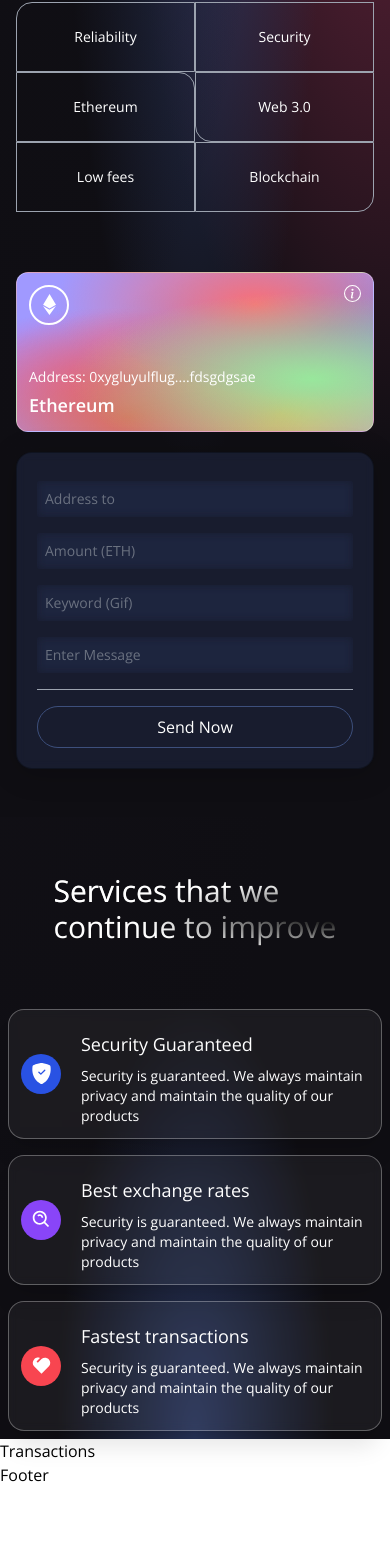
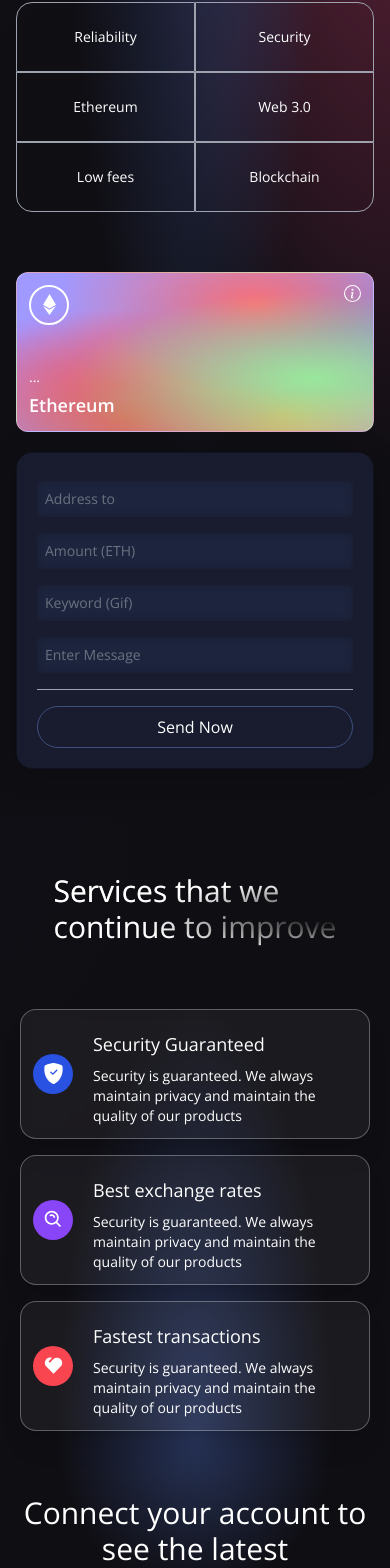
Before and after one commit to kevmhughes/krypt, a React (Vite) app in the folder client/: page / in a window 390 px wide. Shown: the part 387-1955 px from the top of the page. Before the commit the page ends 1874 px from the top, so only its background shows below. Built offline with nearby package versions, Linux system fonts and the light colour scheme.

Commit message:
Modify styling, include address on Ethereum card and update Transaction.jsx

```diff
--- a/client/src/components/Services.jsx
+++ b/client/src/components/Services.jsx
@@ -18,7 +18,7 @@
 
 const Services = () => {
   return (
-    <div className="flex flex-col md:flex-row w-full justify-center items-center gradient-bg-services">
+    <div className="flex flex-col md:flex-row w-full justify-center items-center gradient-bg-services px-3">
       <div className="flex mf:flex-row flex-column items-center justify-between md:p-20 py-12 px-4">
         <div className="flex-1 flex flex-col justify-start items-start">
           <h1 className="text-white text-3xl sm:text-5xl py-2 text-gradient">
--- a/client/src/components/Transactions.jsx
+++ b/client/src/components/Transactions.jsx
@@ -1,5 +1,25 @@
+import React, { useContext } from "react";
+import { TransactionContext } from "../context/TransactionContext";
+
+import dummyData from "../utils/dummyData";
+
 const Transactions = () => {
-  return <h1>Transactions</h1>;
+  const { currentAccount } = useContext(TransactionContext);
+  return (
+    <div className="flex w-full justify-center items-center 2xl:px-20 gradient-bg-transactions">
+      <div className="flex flex-col md:p-12 py-12 px-4">
+        {currentAccount ? (
+          <h3 className="text-white text-3xl text-center my-2">
+            Latest transactions
+          </h3>
+        ) : (
+          <h3 className="text-white text-3xl text-center my-2">
+            Connect your account to see the latest transactions
+          </h3>
+        )}
+      </div>
+    </div>
+  );
 };
 
 export default Transactions;
--- a/client/src/components/Welcome.jsx
+++ b/client/src/components/Welcome.jsx
@@ -5,6 +5,7 @@
 
 import { TransactionContext } from "../context/TransactionContext";
 import { Loader } from "./";
+import { shortenAddress } from "../utils/shortenAccountNumber";
 
 const commonStyles =
   "min-h-[70px] sm:px-0 px-2 sm:min-w-[120px] flex justify-center items-center border-[0.5px] border-gray-400 text-sm font-light text-white";
@@ -56,7 +57,7 @@
             <button
               type="button"
               onClick={connectWallet}
-              className="flex flex-row justify-center items-center my-5 bg-[#2952e3] p-3 rounded-full cursor-pointer hover:bg-[#2546bd]"
+              className="w-full flex flex-row justify-center items-center my-5 bg-[#2952e3] p-3 rounded-full cursor-pointer hover:bg-[#2546bd]"
             >
               <p className="text-white text-base font-semibold">
                 Connect wallet
@@ -66,10 +67,18 @@
 
           <div className="grid sm:grid-cols-3 grid-cols-2 w-full mt-10">
             <div className={`rounded-tl-2xl ${commonStyles}`}>Reliability</div>
-            <div className={commonStyles}>Security</div>
-            <div className={`rounded-tr-2xl ${commonStyles}`}>Ethereum</div>
-            <div className={`rounded-bl-2xl ${commonStyles}`}>Web 3.0</div>
-            <div className={commonStyles}>Low fees</div>
+            <div className={`rounded-tr-2xl sm:rounded-none ${commonStyles}`}>
+              Security
+            </div>
+            <div className={`rounded-none sm:rounded-tr-2xl ${commonStyles}`}>
+              Ethereum
+            </div>
+            <div className={`rounded-none sm:rounded-bl-2xl ${commonStyles}`}>
+              Web 3.0
+            </div>
+            <div className={`rounded-bl-2xl sm:rounded-none ${commonStyles}`}>
+              Low fees
+            </div>
             <div className={`rounded-br-2xl ${commonStyles}`}>Blockchain</div>
           </div>
         </div>
@@ -85,7 +94,7 @@
               </div>
               <div>
                 <p className="text-white font-light text-sm">
-                  Address: 0xygluyulflug....fdsgdgsae
+                  {shortenAddress(currentAccount)}
                 </p>
                 <p className="text-white font-semibold text-lg mt-1">
                   Ethereum
--- /dev/null
+++ b/client/src/utils/dummyData.js
@@ -0,0 +1,56 @@
+export default [
+  {
+    id: 1,
+    url: "https://metro.co.uk/wp-content/uploads/2015/05/pokemon_crying.gif?quality=90&strip=all&zoom=1&resize=500%2C284",
+    message: "",
+    timestamp: "12/21/2021, 4:33:21 PM",
+    addressFrom: "0xCF8e569A97C423952DdFf902375C7C76549A6A90",
+    amount: "0.01",
+    addressTo: "0x8aa395Ab97837576aF9cd6946C79024ef1acfdbE",
+  },
+  {
+    id: 2,
+    url: "https://media4.popsugar-assets.com/files/2013/11/07/832/n/1922398/eb7a69a76543358d_28.gif",
+    message: "",
+    timestamp: "12/21/2021, 4:33:21 PM",
+    addressFrom: "0xCF8e569A97C423952DdFf902375C7C76549A6A90",
+    amount: "0.01",
+    addressTo: "0x8aa395Ab97837576aF9cd6946C79024ef1acfdbE",
+  },
+  {
+    id: 3,
+    url: "https://acegif.com/wp-content/uploads/gif-shaking-head-38.gif",
+    message: "",
+    timestamp: "12/21/2021, 4:33:21 PM",
+    addressFrom: "0xCF8e569A97C423952DdFf902375C7C76549A6A90",
+    amount: "0.01",
+    addressTo: "0x8aa395Ab97837576aF9cd6946C79024ef1acfdbE",
+  },
+  {
+    id: 4,
+    url: "https://i.pinimg.com/originals/68/a0/9e/68a09e774e98242871c2db0f99307420.gif",
+    message: "",
+    timestamp: "12/21/2021, 4:33:21 PM",
+    addressFrom: "0xCF8e569A97C423952DdFf902375C7C76549A6A90",
+    amount: "0.01",
+    addressTo: "0x8aa395Ab97837576aF9cd6946C79024ef1acfdbE",
+  },
+  {
+    id: 5,
+    url: "https://i.pinimg.com/originals/73/d3/a1/73d3a14d212314ab1f7268b71d639c15.gif",
+    message: "",
+    timestamp: "12/21/2021, 4:33:21 PM",
+    addressFrom: "0xCF8e569A97C423952DdFf902375C7C76549A6A90",
+    amount: "0.01",
+    addressTo: "0x8aa395Ab97837576aF9cd6946C79024ef1acfdbE",
+  },
+  {
+    id: 6,
+    url: "https://www.omnisend.com/blog/wp-content/uploads/2016/09/funny-gifs-9.gif",
+    message: "",
+    timestamp: "12/21/2021, 4:33:21 PM",
+    addressFrom: "0xCF8e569A97C423952DdFf902375C7C76549A6A90",
+    amount: "0.01",
+    addressTo: "0x8aa395Ab97837576aF9cd6946C79024ef1acfdbE",
+  },
+];
--- /dev/null
+++ b/client/src/utils/shortenAccountNumber.js
@@ -0,0 +1,2 @@
+export const shortenAddress = (address) =>
+  `${address.slice(0, 5)}... ${address.slice(address.length - 4)}`;
```
